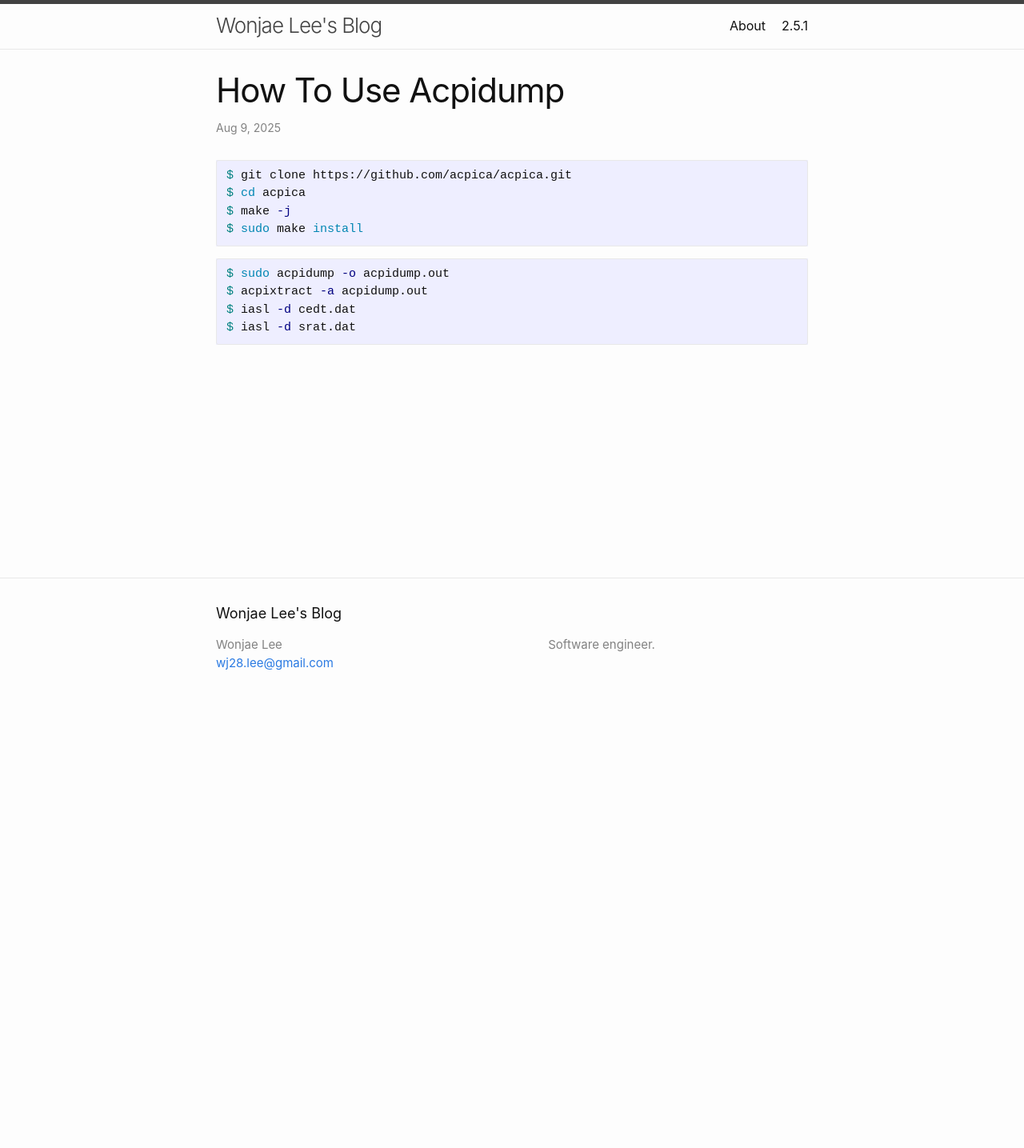
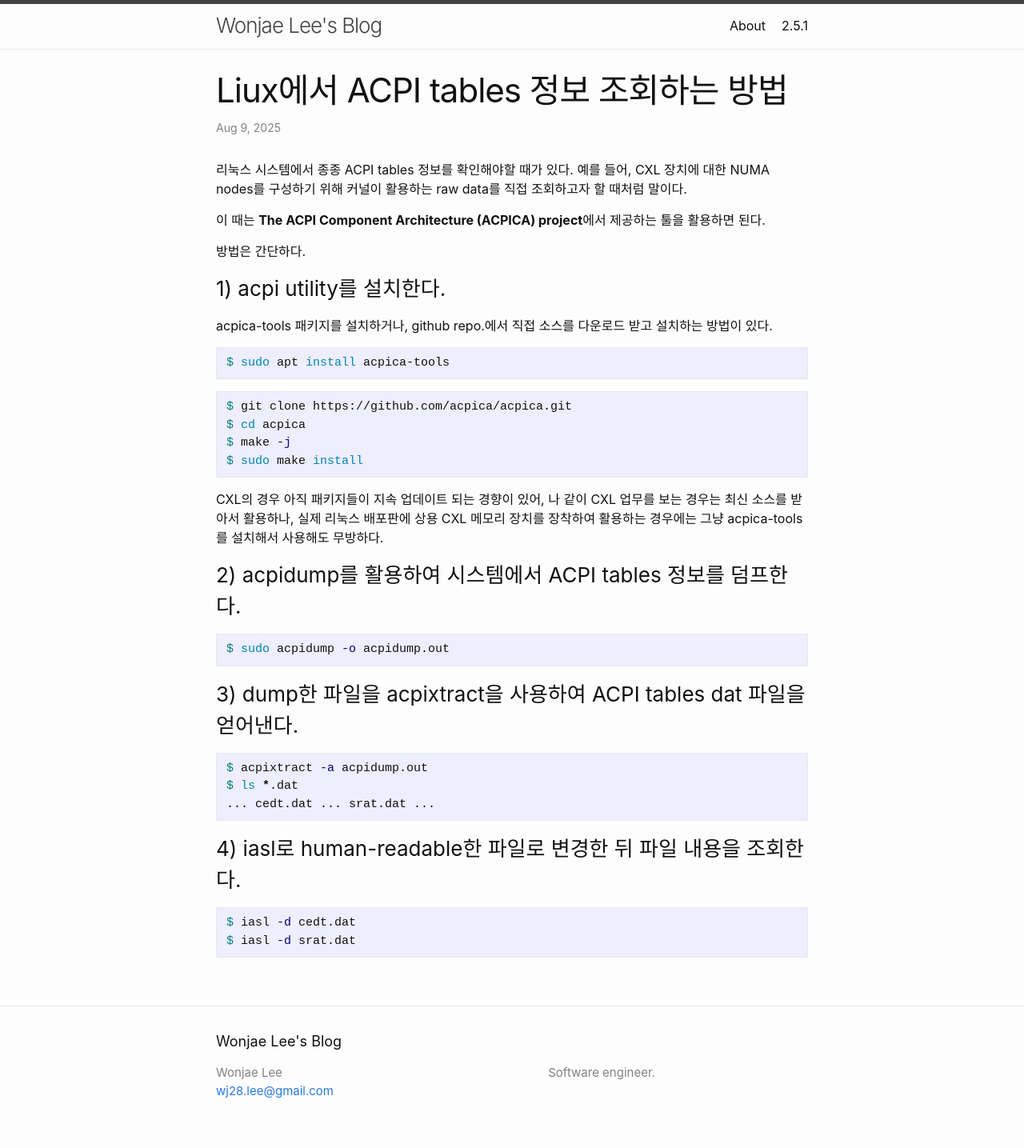
Before and after one commit to wj28lee/wj28lee.github.io, a Jekyll site: the page built from _posts/2025-08-09-how-to-use-acpidump.md, in a window 1280 px wide. Shown: the whole page at 80% size. Built offline with Jekyll 4.4.1, drawn with Linux system fonts in a browser that asks for light colours; our own code applies the rules of GitHub Pages for plain Markdown files; comment, search, counter and statistics services are not loaded; before the commit the page ends 900 px from its top, so only the background shows below that.

Commit message:
Mod post contents

````diff
--- a/_posts/2025-08-09-how-to-use-acpidump.md
+++ b/_posts/2025-08-09-how-to-use-acpidump.md
@@ -1,12 +1,46 @@
+---
+layout: post
+title: "Liux에서 ACPI tables 정보 조회하는 방법"
+categories: tech
+tags: [cxl, ACPI tables, acpica, acpidump, acpixtract]
+---
+리눅스 시스템에서 종종 ACPI tables 정보를 확인해야할 때가 있다. 예를 들어, CXL 장치에 대한 NUMA nodes를 구성하기 위해 커널이 활용하는 raw data를 직접 조회하고자 할 때처럼 말이다.
+
+이 때는 **The ACPI Component Architecture (ACPICA) project**에서 제공하는 툴을 활용하면 된다.
+
+방법은 간단하다.
+
+### 1) acpi utility를 설치한다.
+
+acpica-tools 패키지를 설치하거나, github repo.에서 직접 소스를 다운로드 받고 설치하는 방법이 있다.
+
+```bash
+$ sudo apt install acpica-tools
+```
+
 ```bash
 $ git clone https://github.com/acpica/acpica.git
 $ cd acpica
 $ make -j
 $ sudo make install
 ```
+
+CXL의 경우 아직 패키지들이 지속 업데이트 되는 경향이 있어, 나 같이 CXL 업무를 보는 경우는 최신 소스를 받아서 활용하나, 실제 리눅스 배포판에 상용 CXL 메모리 장치를 장착하여 활용하는 경우에는 그냥 acpica-tools를 설치해서 사용해도 무방하다.
+
+### 2) acpidump를 활용하여 시스템에서 ACPI tables 정보를 덤프한다.
 ```bash
 $ sudo acpidump -o acpidump.out
+```
+
+### 3) dump한 파일을 acpixtract을 사용하여 ACPI tables dat 파일을 얻어낸다.
+```bash
 $ acpixtract -a acpidump.out
+$ ls *.dat
+... cedt.dat ... srat.dat ...
+```
+
+### 4) iasl로 human-readable한 파일로 변경한 뒤 파일 내용을 조회한다.
+```bash
 $ iasl -d cedt.dat
 $ iasl -d srat.dat
 ```
````
